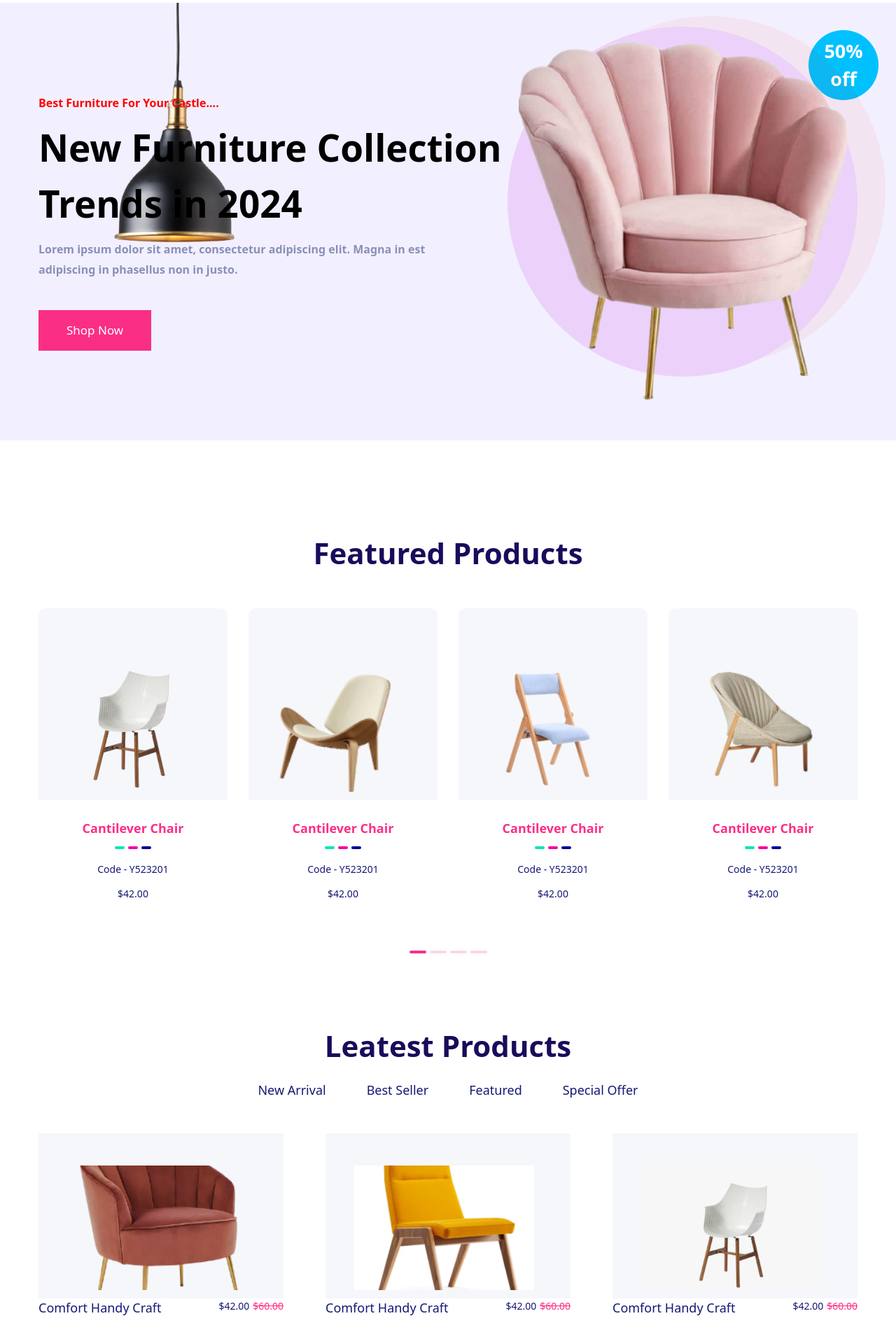
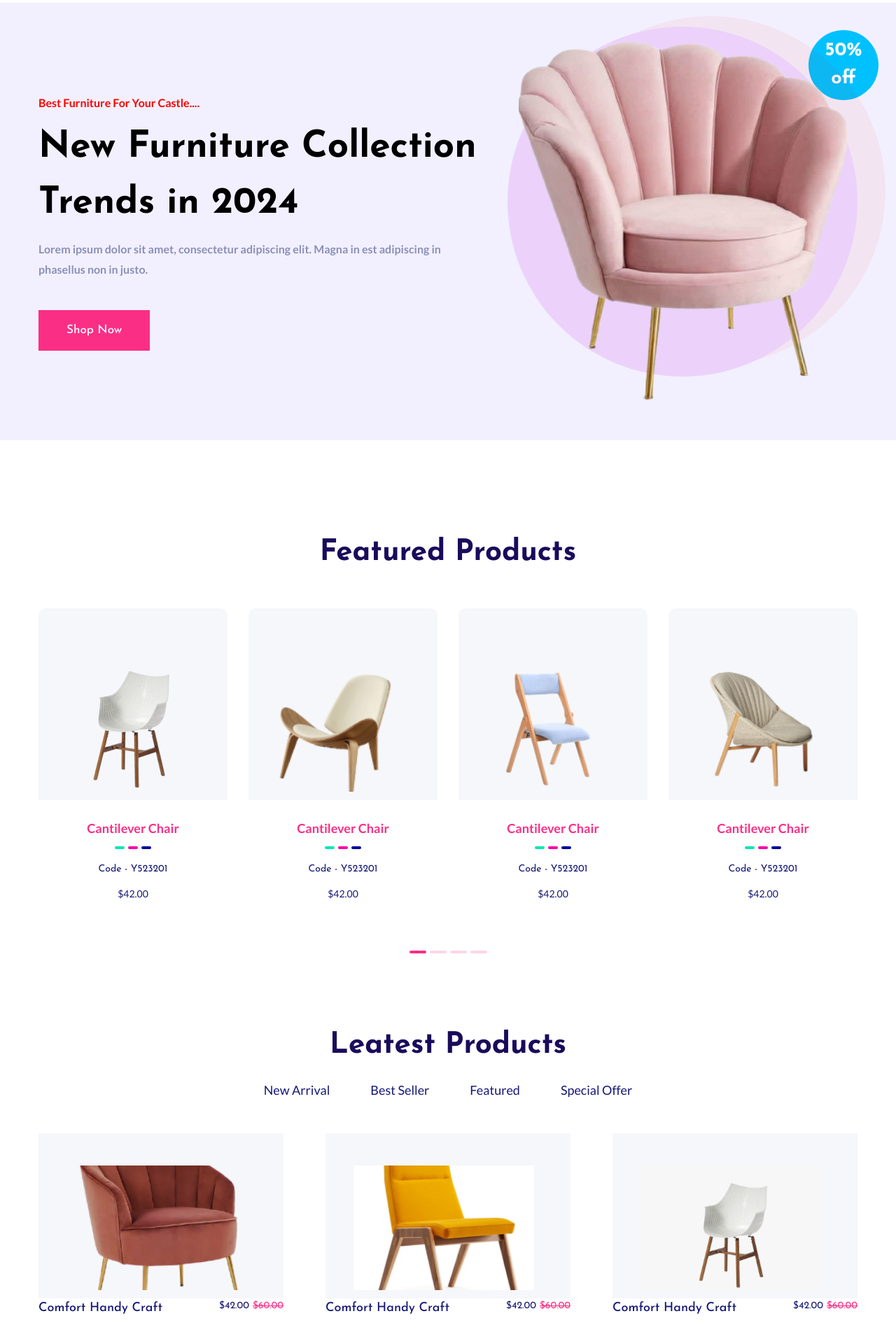
Before and after one commit to siamtalukder484/hekto-ecommerce, a React (Vite) app: page / in a window 1280 px wide. Shown: the part 120-2040 px from the top of the page at 70% size. Built offline with nearby package versions, Linux system fonts and the light colour scheme.

Commit message:
hekto_ecommerce_update_add_font_family

```diff
--- a/src/pages/home/featuredproducts/Featuredproduct.jsx
+++ b/src/pages/home/featuredproducts/Featuredproduct.jsx
@@ -48,7 +48,7 @@ const Featuredproduct = () => {
         <div className='max-w-container mx-auto'>
             <div>
                 <div className='text-center mb-[48px]'>
-                    <Subheading text="Featured Products" style="text-[42px] text-[#1A0B5B] font-[700] capitalize "/>
+                    <Subheading text="Featured Products" style="text-[42px] text-[#1A0B5B] font-[700] font-Josefin capitalize "/>
                 </div>
                 <div className='flex item-center  justify-between gap-x-[29px] flex-wrap '>
                     {
@@ -63,14 +63,14 @@ const Featuredproduct = () => {
                                     <img className='w-[100%] h-[100%] object-cover' src={item.img} alt="not found" />
                                 </div>
                                 <div className='featured_product_details_box cursor-pointer text-center pb-[17px] pt-[27px] bg-[#fff] hover:bg-[#2F1AC4]'>
-                                    <Nanohead text={item.name} style='text-[18px] text-[#FB2E86] font-[700] capitalize '/>
+                                    <Nanohead text={item.name} style='text-[18px] text-[#FB2E86] font-[700] font-lato capitalize '/>
                                     <div className='flex item-center  justify-center gap-x-[5px] pt-[12px] pb-[18px] '>
                                         <div className='w-[14px] h-[4px] bg-[#05E6B7] rounded-[2px]'></div>
                                         <div className='w-[14px] h-[4px] bg-[#F701A8] rounded-[2px]'></div>
                                         <div className='w-[14px] h-[4px] bg-[#00009D] rounded-[2px]'></div>
                                     </div>
-                                    <Peras text={item.code} style="featured_product_pera text-[center] text-[#151875] text-[14px] font-[400] mb-[12px]"/>
-                                    <span className='featured_product_price text-[center] text-[#151875] text-[14px] font-[400] pb-[12px]'>{item.price}</span>
+                                    <Peras text={item.code} style="featured_product_pera text-[center] text-[#151875] text-[14px] font-[400] font-Josefin mb-[12px]"/>
+                                    <span className='featured_product_price text-[center] text-[#151875] text-[14px] font-[400] font-lato pb-[12px]'>{item.price}</span>
                                 </div>
                             </div>
                         ))
--- a/src/pages/home/homebaner/Homebaner.jsx
+++ b/src/pages/home/homebaner/Homebaner.jsx
@@ -8,17 +8,17 @@ import Miniheadingtext from '../../../utilities/miniheadingtext/Miniheadingtext'
 
 const Homebaner = () => {
   return (
-    <section className='pt-[39px] pb-[36px] bg-[#F2F0FF] relative'>
-      <div className='w-[180px] h-[350px] absolute left-[160px] top-[0]'>
-        <img className='w-[100%] h-[100%] object-cover' src={imageone} alt='not found'/>
-      </div>
-        <div className='max-w-container mx-auto'>
+    <section className='pt-[39px] pb-[36px] bg-[#F2F0FF]'>
+        <div className='max-w-container mx-auto relative'>
+          <div className='w-[180px] h-[350px] absolute left-[-256px] top-[0]'>
+            <img className='w-[100%] h-[100%] object-cover' src={imageone} alt='not found'/>
+          </div>
             <div className='flex items-center justify-between gap-x-[22px] relative'>
                 <div>
-                    <Peras text='Best Furniture For Your Castle....' style=' w-[260px] capitalize  text-[16px] text-[red] font-[700]'/>
-                    <Headingtext text='New Furniture Collection Trends in 2024' style='w-[664px] leading-[150%] mt-[12px] mb-[12px] text-[53px] text-[black] font-[700]'/>
-                    <Peras text='Lorem ipsum dolor sit amet, consectetur adipiscing elit. Magna in est adipiscing in phasellus non in justo.' style='w-[600px]  text-[16px] text-[#8A8FB9] font-[700] mb-[43px] leading-[180%]'/>
-                    <Button text='Shop Now' style='bg-[#FB2E86] text-[#fff] text-[17px] font-[500] py-[16px] px-[40px] cursor-pointer '/>
+                    <Peras text='Best Furniture For Your Castle....' style=' w-[260px] capitalize  text-[16px] text-[red] font-[700] font-lato'/>
+                    <Headingtext text='New Furniture Collection Trends in 2024' style='w-[664px] leading-[150%] mt-[12px] mb-[12px] text-[53px] text-[black] font-[700] font-Josefin'/>
+                    <Peras text='Lorem ipsum dolor sit amet, consectetur adipiscing elit. Magna in est adipiscing in phasellus non in justo.' style='w-[600px]  text-[16px] text-[#8A8FB9] font-[700] font-lato mb-[43px] leading-[180%]'/>
+                    <Button text='Shop Now' style='bg-[#FB2E86] text-[#fff] text-[17px] font-[500] font-Josefin py-[16px] px-[40px] cursor-pointer '/>
                 </div>
                 <div className='w-[629px] h-[550px] '>
                     <img className='w-[100%] h-[100%] object-cover relative z-40' src={imagetwo} alt="not found" />
@@ -26,7 +26,7 @@ const Homebaner = () => {
                 <div className='w-[500px] h-[500px] rounded-[50%] bg-[#ECD2FA] absolute right-[0] top-[-5px] z-30'></div>
                 <div className='w-[500px] h-[500px] rounded-[50%] bg-[red] absolute right-[-40px] top-[-20px] z-20 opacity-5'></div>
                 <div className='flex items-center justify-center w-[100px] h-[100px] text-[37px] text-[#fff] rounded-[50%] bg-[#00C1FE] leading-[150%] absolute right-[-30px] top-[0] z-10'>
-                  <Miniheadingtext text='50% off' style='w-[69px] text-[27px] text-[#fff] text-center font-[700] mx-auto leading-[150%]'/>
+                  <Miniheadingtext text='50% off' style='w-[69px] text-[27px] text-[#fff] text-center font-[700] font-Josefin mx-auto leading-[150%]'/>
                 </div>
             </div>
         </div>
--- a/src/pages/home/leatestproduct/Leatestproduct.jsx
+++ b/src/pages/home/leatestproduct/Leatestproduct.jsx
@@ -65,12 +65,12 @@ const Leatestproduct = () => {
         <div className='max-w-container mx-auto'>
             <div className='leatest_product_container'>
                 <div className='text-center mb-[48px]'>
-                    <Subheading text="Leatest Products" style="text-[42px] text-[#1A0B5B] font-[700] capitalize "/>
+                    <Subheading text="Leatest Products" style="text-[42px] text-[#1A0B5B] font-[700] font-Josefin capitalize "/>
                     <div className='flex item-center  justify-center gap-x-[58px] mt-[19px]'>
-                        <NavLink className="leatest_product_link text-[#151875] text-[18px] font-[400] capitalize" to = "#">New Arrival</NavLink>
-                        <NavLink className="leatest_product_link text-[#151875] text-[18px] font-[400] capitalize" to = "#">Best Seller</NavLink>
-                        <NavLink className="leatest_product_link text-[#151875] text-[18px] font-[400] capitalize" to = "#">Featured</NavLink>
-                        <NavLink className="leatest_product_link text-[#151875] text-[18px] font-[400] capitalize" to = "#">Special Offer</NavLink>
+                        <NavLink className="leatest_product_link text-[#151875] text-[18px] font-[400] font-lato capitalize" to = "#">New Arrival</NavLink>
+                        <NavLink className="leatest_product_link text-[#151875] text-[18px] font-[400] font-lato capitalize" to = "#">Best Seller</NavLink>
+                        <NavLink className="leatest_product_link text-[#151875] text-[18px] font-[400] font-lato capitalize" to = "#">Featured</NavLink>
+                        <NavLink className="leatest_product_link text-[#151875] text-[18px] font-[400] font-lato capitalize" to = "#">Special Offer</NavLink>
                     </div>
                 </div>
                 <div className='flex item-center  justify-between gap-x-[37px] gap-y-[116px] flex-wrap '>
@@ -86,10 +86,10 @@ const Leatestproduct = () => {
                                     <img className='w-[100%] h-[100%] object-cover' src={item.img} alt="not found" />
                                 </div>
                                 <div className='flex item-center  justify-between gap-x-[50px] cursor-pointer text-center bg-[#fff]'>
-                                    <Nanohead text={item.name} style='text-[18px] text-[#151875] font-[500] capitalize '/>
+                                    <Nanohead text={item.name} style='text-[18px] text-[#151875] font-[500] font-Josefin capitalize '/>
                                     <div className='flex item-center  justify-right gap-x-[5px]'>
-                                        <Peras text={item.newprice} style="text-[center] text-[#151875] text-[14px] font-[400] mb-[12px]"/>
-                                        <del className=' text-[center] text-[#FB2E86] text-[14px] font-[400] pb-[12px]'>{item.oldprice}</del>
+                                        <Peras text={item.newprice} style="text-[center] text-[#151875] text-[14px] font-[400] font-Josefin mb-[12px]"/>
+                                        <del className=' text-[center] text-[#FB2E86] text-[14px] font-[400] font-Josefin pb-[12px]'>{item.oldprice}</del>
                                     </div>
                                 </div>
                             </div>
--- a/src/pages/home/newsletarbaner/Newsletarbaner.jsx
+++ b/src/pages/home/newsletarbaner/Newsletarbaner.jsx
@@ -7,9 +7,9 @@ const Newsletarbaner = () => {
     <section className='w-[100%] h-[462px] relative'>
         <img className='w-[100%] h-[100%] object-cover' src={baner} alt="not found" />
         <div className='max-w-container mx-auto'>
-            <div className='mt-[74px] mb-[103px] w-[574px] mx-auto text-center absolute left-[36%] top-[114px]'>
-                <Subheading text="Get Leatest Update By Subscribe 0ur Newslater" style='text-[35px] text-[#151875] font-[700] mb-[28px] capitalize' />
-                <Button text='Shop Now' style='bg-[#FB2E86] text-[#fff] text-[17px] font-[500] py-[16px] px-[40px] cursor-pointer '/>
+            <div className='mt-[74px] mb-[103px] w-[574px] mx-auto text-center absolute left-[50%] top-[50%] translate-x-[-50%] translate-y-[-50%]'>
+                <Subheading text="Get Leatest Update By Subscribe 0ur Newslater" style='text-[35px] text-[#151875] font-[700] font-Josefin mb-[28px] capitalize' />
+                <Button text='Shop Now' style='bg-[#FB2E86] text-[#fff] text-[17px] font-[500] font-Josefin py-[16px] px-[40px] cursor-pointer '/>
             </div>
         </div>
     </section>
--- a/src/pages/home/shopexoffer/Shopexoffer.jsx
+++ b/src/pages/home/shopexoffer/Shopexoffer.jsx
@@ -40,7 +40,7 @@ const Shopexoffer = () => {
         <div className='max-w-container mx-auto'>
             <div className='leatest_product_container'>
                 <div className='text-center mb-[55px]'>
-                    <Subheading text="What Shopex Offer!" style="text-[42px] text-[#151875] font-[700] capitalize "/>
+                    <Subheading text="What Shopex Offer!" style="text-[42px] text-[#151875] font-[700] font-Josefin capitalize "/>
                 </div>
                 <div className='flex item-center  justify-between gap-x-[30px] flex-wrap '>
                     {
@@ -50,8 +50,8 @@ const Shopexoffer = () => {
                                     <img className='w-[100%] h-[100%] object-cover' src={item.img} alt="not found" />
                                 </div>
                                 <div className='text-center bg-[#fff] mt-[27px]'>
-                                    <Nanohead text={item.support} style='text-[22px] text-[#151875] font-[500] capitalize mb-[20px]'/>
-                                    <Peras text={item.pera} style="w-[217px] mx-auto text-[center] text-[#1A0B5B] text-[14px] font-[400] mb-[12px]"/>
+                                    <Nanohead text={item.support} style='text-[22px] text-[#151875] font-[500] font-Josefin capitalize mb-[20px]'/>
+                                    <Peras text={item.pera} style="w-[217px] mx-auto text-[center] text-[#1A0B5B] text-[14px] font-[400] font-lato mb-[12px]"/>
                                 </div>
                             </div>
                         ))
--- a/src/pages/home/topcategories/Topcategories.jsx
+++ b/src/pages/home/topcategories/Topcategories.jsx
@@ -40,7 +40,7 @@ const Topcategories = () => {
         <div className='max-w-container mx-auto'>
             <div className='top_categories_contant_box'>
                 <div className='text-center mb-[56px]'>
-                    <Subheading text="top categories" style="text-[42px] text-[#151875] font-[700] capitalize "/>
+                    <Subheading text="top categories" style="text-[42px] text-[#151875] font-[700] font-Josefin capitalize "/>
                 </div>
                 <div className='flex items-center  justify-between gap-x-[30px] flex-wrap '>
                     {
@@ -53,8 +53,8 @@ const Topcategories = () => {
                                     </div>
                                 </div>
                                 <div className=' text-center  mt-[27px] bg-[#fff]'>
-                                    <Nanohead text={item.name} style='text-[20px] text-[#151875] font-[700] capitalize mb-[14px] '/>
-                                    <Peras text={item.price} style=" text-[center] text-[#151875] text-[16px] font-[400]"/>
+                                    <Nanohead text={item.name} style='text-[20px] text-[#151875] font-[700] font-Josefin capitalize mb-[14px] '/>
+                                    <Peras text={item.price} style=" text-[center] text-[#151875] text-[16px] font-[400] font-Josefin"/>
                                 </div>
                             </div>
                         ))
```
Also changed, not shown: src/pages/home/discountitem/Discountitem.jsx (+10 -9 lines), src/pages/home/leatestblog/Leatestblog.jsx (+6 -6 lines), src/pages/home/trendingproducts/Trendingproduct.jsx (+12 -12 lines), src/pages/home/uniquefeatures/Uniquefeature.jsx (+7 -7 lines).
